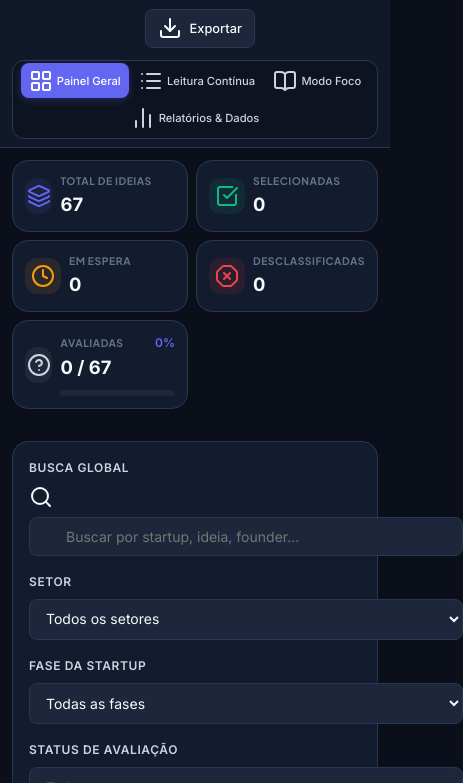
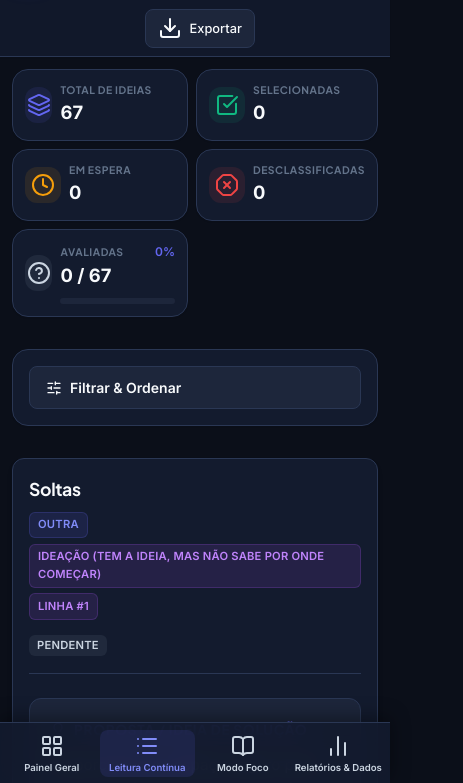
Before and after one commit to ArthurDouradoDev/mete-marcha-avaliacao, a plain HTML site: page index.html in a window 390 px wide. Shown: the part 61-844 px from the top of the page, 463 px wide, since content can reach past the window. Drawn offline with nearby package versions, Linux system fonts and the light colour scheme.

Commit message:
design: improve responsive on mobile

```diff
--- a/app.js
+++ b/app.js
@@ -886,7 +886,7 @@ const embeddedCsvData = [
 let csvData = [...embeddedCsvData];        // Parsed CSV records
 let headers = [...embeddedHeaders];        // CSV Headers
 let evaluations = {};    // { ideaKey: { status: 'selecionada'|'espera'|'desclassificada'|null, comments: '...' } }
-let activeView = 'dashboard';
+let activeView = 'continuous';
 let activeIdeaIndex = 0; // For focused reader mode
 let filteredIdeas = [];  // Current filtered records for rendering
 let sectorsList = [];    // Unique sectors
@@ -1000,7 +1000,7 @@ function initializeWithEmbeddedData() {
   document.getElementById('view-tabs').classList.remove('hidden');
   document.getElementById('global-export-btn').classList.remove('hidden');
 
-  activeView = 'dashboard';
+  activeView = 'continuous';
   showView(activeView);
 
   showToast(`Carregado: ${csvData.length} ideias carregadas com sucesso!`, 'success');
@@ -1056,7 +1056,7 @@ function initializeData(parsedLines) {
   document.getElementById('view-tabs').classList.remove('hidden');
   document.getElementById('global-export-btn').classList.remove('hidden');
 
-  activeView = 'dashboard';
+  activeView = 'continuous';
   showView(activeView);
 
   showToast(`Carregado: ${csvData.length} ideias importadas com sucesso!`, 'success');
@@ -1204,6 +1204,24 @@ function applyFilters() {
   const stageVal = document.getElementById('filter-stage').value;
   const statusVal = document.getElementById('filter-status').value;
   const sortVal = document.getElementById('sort-by').value;
+
+  // Update mobile active filter badge count
+  let activeFilterCount = 0;
+  if (searchVal.trim() !== '') activeFilterCount++;
+  if (sectorVal !== 'all') activeFilterCount++;
+  if (stageVal !== 'all') activeFilterCount++;
+  if (statusVal !== 'all') activeFilterCount++;
+  if (sortVal !== 'index-asc') activeFilterCount++;
+
+  const countBadge = document.getElementById('filter-active-count');
+  if (countBadge) {
+    if (activeFilterCount > 0) {
+      countBadge.textContent = activeFilterCount;
+      countBadge.classList.remove('hidden');
+    } else {
+      countBadge.classList.add('hidden');
+    }
+  }
 
   filteredIdeas = csvData.filter(item => {
     // Sector filter
@@ -1825,6 +1843,16 @@ function showView(viewName) {
     targetPane.classList.add('active');
   }
 
+  // Update filter panel visibility
+  const filterPanel = document.querySelector('.filter-panel');
+  if (filterPanel) {
+    if (viewName === 'dashboard' || viewName === 'continuous') {
+      filterPanel.classList.remove('hidden');
+    } else {
+      filterPanel.classList.add('hidden');
+    }
+  }
+
   // Rerender contents for the specific view
   if (viewName === 'dashboard') {
     renderDashboardGrid();
@@ -1835,6 +1863,16 @@ function showView(viewName) {
   } else if (viewName === 'reports') {
     renderReportsView();
   }
+}
+
+// Mobile collapsible filters toggle logic
+const btnFilterToggle = document.getElementById('btn-filter-toggle');
+const filterGridContainer = document.getElementById('filter-grid-container');
+if (btnFilterToggle && filterGridContainer) {
+  btnFilterToggle.addEventListener('click', () => {
+    filterGridContainer.classList.toggle('show-filters');
+    btnFilterToggle.classList.toggle('expanded');
+  });
 }
 
 // Hook tab switches
--- a/index.html
+++ b/index.html
@@ -14,7 +14,7 @@
   <script src="https://unpkg.com/lucide@latest"></script>
 
   <!-- Stylesheet -->
-  <link rel="stylesheet" href="style.css">
+  <link rel="stylesheet" href="style.css?v=1.1">
 </head>
 <body>
 
@@ -32,17 +32,17 @@
 
     <!-- Central Tabs Navigation -->
     <nav class="nav-tabs hidden" id="view-tabs">
-      <button class="tab-btn active" data-view="dashboard">
-        <i data-lucide="layout-grid"></i> Painel Geral
+      <button class="tab-btn" data-view="dashboard">
+        <i data-lucide="layout-grid"></i> <span>Painel Geral</span>
       </button>
-      <button class="tab-btn" data-view="continuous">
-        <i data-lucide="list"></i> Leitura Contínua
+      <button class="tab-btn active" data-view="continuous">
+        <i data-lucide="list"></i> <span>Leitura Contínua</span>
       </button>
       <button class="tab-btn" data-view="reader">
-        <i data-lucide="book-open"></i> Modo Foco
+        <i data-lucide="book-open"></i> <span>Modo Foco</span>
       </button>
       <button class="tab-btn" data-view="reports">
-        <i data-lucide="bar-chart-2"></i> Relatórios & Dados
+        <i data-lucide="bar-chart-2"></i> <span>Relatórios & Dados</span>
       </button>
     </nav>
 
@@ -157,12 +157,18 @@
         </div>
       </section>
 
-      <!-- VIEW 1: DASHBOARD -->
-      <section id="view-dashboard" class="view-pane">
+      <!-- Shared Filters Panel -->
+      <div class="filter-panel hidden">
+        <!-- Mobile Toggle Button (hidden on desktop) -->
+        <button class="filter-mobile-toggle" id="btn-filter-toggle">
+          <div style="display: flex; align-items: center; gap: 0.5rem;">
+            <i data-lucide="sliders-horizontal" style="width: 1rem; height: 1rem;"></i>
+            <span>Filtrar & Ordenar</span>
+          </div>
+          <span class="filter-count-badge hidden" id="filter-active-count">0</span>
+        </button>
 
-        <!-- Filters Panel -->
-        <div class="filter-panel">
-          <div class="filter-grid">
+        <div class="filter-grid" id="filter-grid-container">
 
           <div class="filter-group">
             <label for="filter-search">Busca Global</label>
@@ -214,6 +220,8 @@
         </div>
       </div>
 
+      <!-- VIEW 1: DASHBOARD -->
+      <section id="view-dashboard" class="view-pane">
         <!-- Startups Grid -->
         <div class="ideas-grid" id="ideas-grid-container">
           <!-- Populated dynamically via JS -->
--- a/style.css
+++ b/style.css
@@ -351,6 +351,10 @@ button, input, select, textarea {
   padding: 1.25rem;
   margin-bottom: 2rem;
   box-shadow: var(--shadow-sm);
+}
+
+.filter-mobile-toggle {
+  display: none;
 }
 
 .filter-grid {
@@ -1117,25 +1121,131 @@ button, input, select, textarea {
 
   .app-container {
     padding: 1rem;
+    padding-bottom: 5.5rem; /* Espaço para o bottom navigation bar */
   }
 
   .app-header {
     padding: 0.75rem 1rem;
+    backdrop-filter: none;
+    -webkit-backdrop-filter: none;
   }
 
   .brand-title-wrap h1 {
     font-size: 1.1rem;
   }
 
-  .tab-btn {
-    padding: 0.4rem 0.75rem;
-    font-size: 0.8rem;
+  /* Bottom Navigation Bar para Mobile */
+  .nav-tabs {
+    position: fixed;
+    bottom: 0;
+    left: 0;
+    right: 0;
+    width: 100%;
+    z-index: 1000;
+    background-color: rgba(19, 27, 46, 0.92);
+    backdrop-filter: blur(12px);
+    -webkit-backdrop-filter: blur(12px);
+    border-top: 1px solid var(--border-color);
+    border-left: none;
+    border-right: none;
+    border-bottom: none;
+    border-radius: 0;
+    padding: 0.5rem 0.75rem;
+    display: flex;
+    justify-content: space-around;
+    gap: 0;
+    box-shadow: 0 -4px 20px rgba(0, 0, 0, 0.4);
+    order: unset; /* Ignorar ordem do cabeçalho flex no tablet */
   }
 
-  /* Hide tab text on small screens, show only icons */
-  .tab-btn i + text,
   .tab-btn {
+    flex-direction: column;
+    align-items: center;
+    justify-content: center;
+    gap: 0.25rem;
+    flex: 1;
+    padding: 0.35rem 0;
+    border-radius: 0.5rem;
+    font-size: 0.7rem;
+    color: var(--text-secondary);
+    background: none;
+    box-shadow: none;
+    border: none;
+  }
+
+  .tab-btn i {
+    width: 1.25rem;
+    height: 1.25rem;
+    color: inherit;
+  }
+
+  .tab-btn span {
+    font-size: 0.65rem;
+    font-weight: 600;
+    display: inline;
+  }
+
+  .tab-btn:hover {
+    background-color: rgba(255, 255, 255, 0.03);
+    color: var(--text-primary);
+  }
+
+  .tab-btn.active {
+    background-color: rgba(99, 102, 241, 0.12);
+    color: #818cf8;
+    box-shadow: none;
+  }
+
+  /* Filtros Colapsáveis no Mobile */
+  .filter-mobile-toggle {
+    display: flex;
+    align-items: center;
+    justify-content: space-between;
+    width: 100%;
+    background-color: var(--bg-card);
+    border: 1px solid var(--border-color);
+    padding: 0.75rem 1rem;
+    border-radius: 0.5rem;
+    cursor: pointer;
+    font-size: 0.875rem;
+    font-weight: 600;
+    color: var(--text-primary);
+    transition: var(--transition-fast);
+  }
+
+  .filter-mobile-toggle:hover {
+    background-color: var(--bg-card-hover);
+    border-color: var(--text-muted);
+  }
+
+  .filter-mobile-toggle.expanded {
+    border-color: var(--color-primary);
+    background-color: rgba(99, 102, 241, 0.05);
+  }
+
+  .filter-count-badge {
+    background-color: var(--color-primary);
+    color: #fff;
     font-size: 0.75rem;
+    font-weight: 700;
+    padding: 0.15rem 0.45rem;
+    border-radius: 9999px;
+  }
+
+  .filter-grid {
+    display: none; /* Começa fechado */
+    margin-top: 1rem;
+    grid-template-columns: 1fr 1fr;
+  }
+
+  .filter-grid.show-filters {
+    display: grid;
+    animation: slideDown 0.2s ease-out;
+  }
+
+  @keyframes slideDown {
+    from { opacity: 0; transform: translateY(-8px); }
+    to { opacity: 1; transform: translateY(0); }
   }
 
   .kpi-strip {
@@ -1159,10 +1269,6 @@ button, input, select, textarea {
   .idea-card {
     padding: 1.25rem;
     min-height: 220px;
-  }
-
-  .filter-grid {
-    grid-template-columns: 1fr 1fr;
   }
 
   .modal-container {
@@ -1233,14 +1339,17 @@ button, input, select, textarea {
   }
 
   .nav-tabs {
-    gap: 0.15rem;
-    padding: 0.15rem;
+    gap: 0;
+    padding: 0.4rem 0.25rem;
   }
 
   .tab-btn {
-    padding: 0.35rem 0.5rem;
-    font-size: 0.7rem;
-    gap: 0.25rem;
+    padding: 0.25rem 0;
+    font-size: 0.65rem;
+  }
+
+  .tab-btn span {
+    font-size: 0.6rem;
   }
 
   .app-container {
```
Lines whose indentation alone changed are shown as unchanged.
